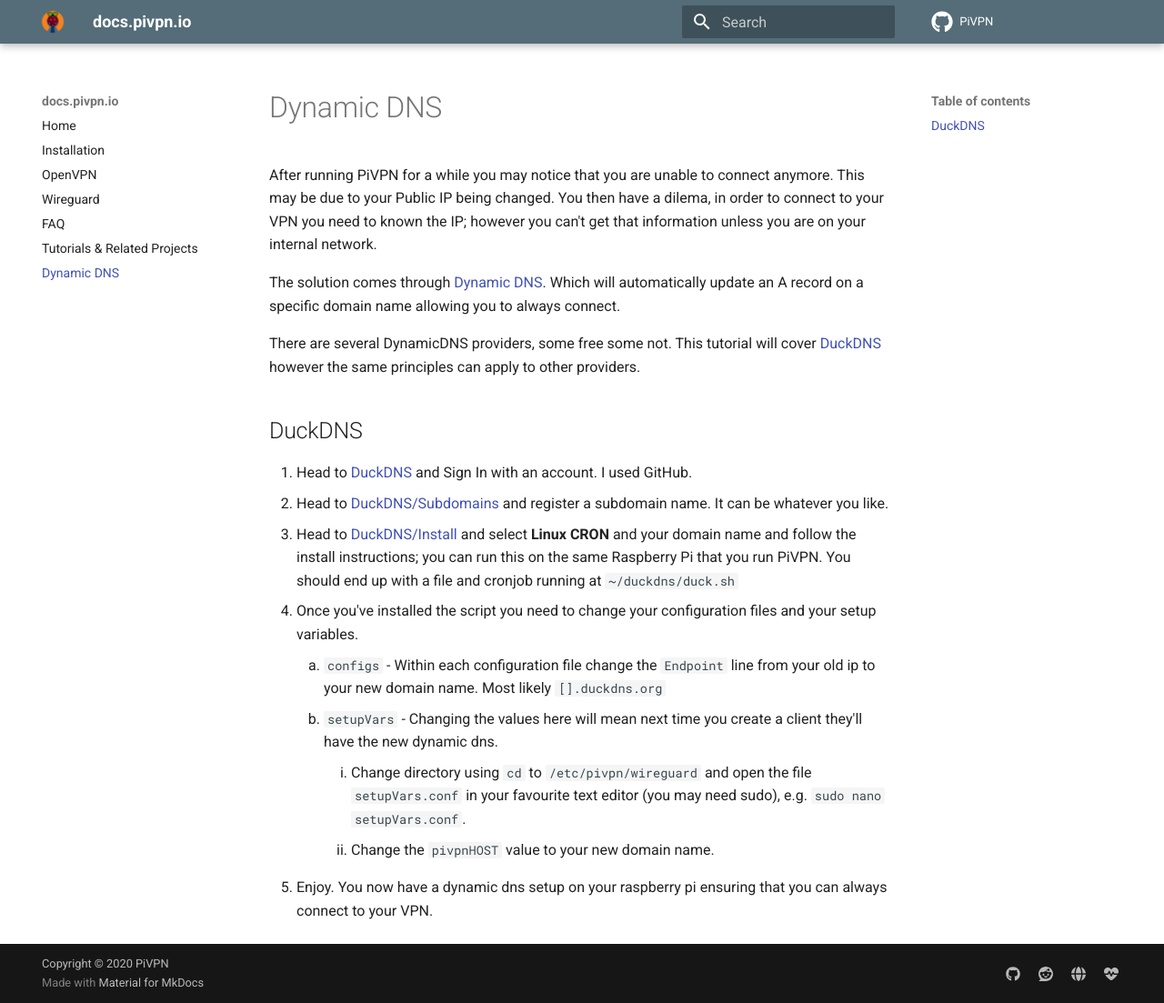
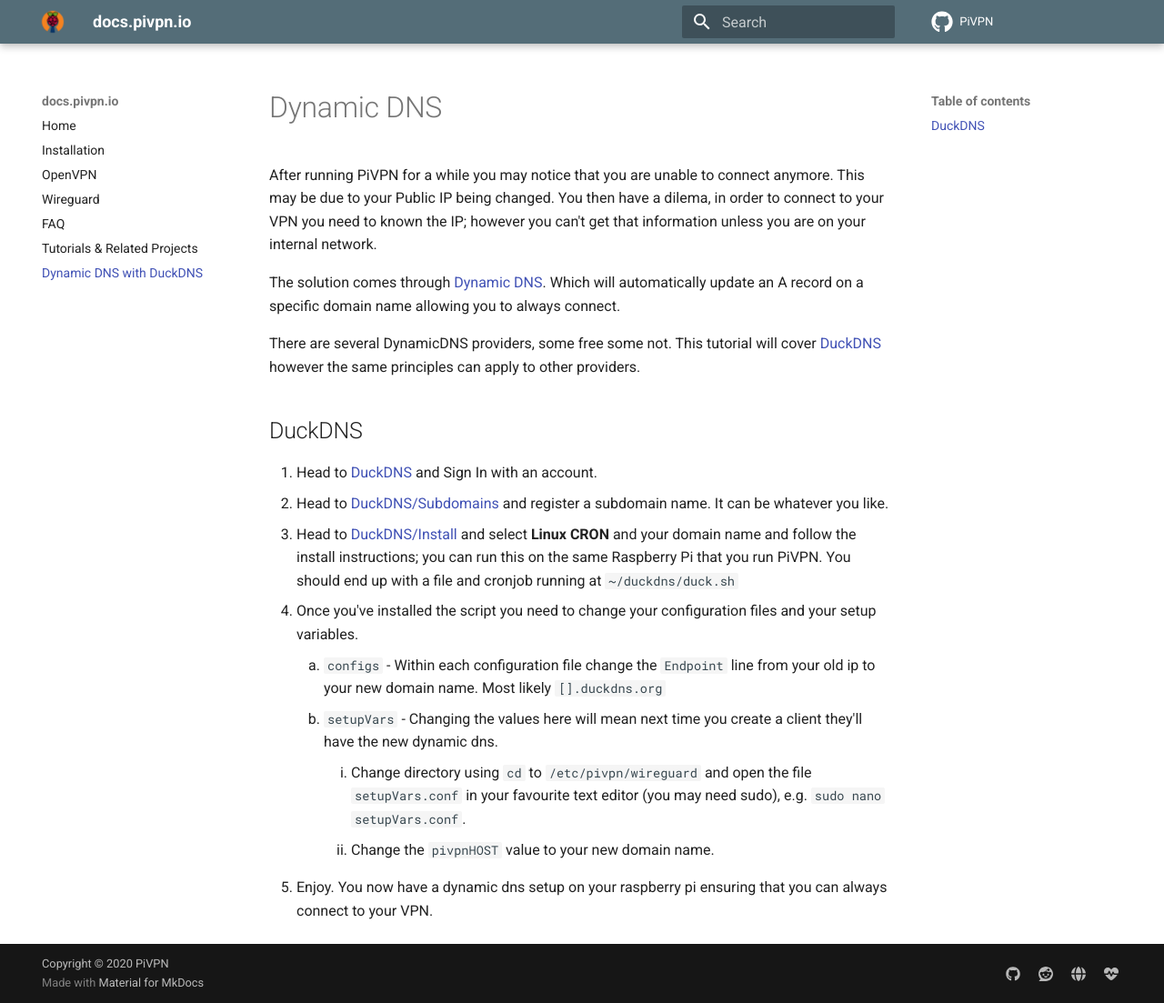
Before and after one commit to pivpn/docs, an MkDocs documentation site: the page built from docs/guides/dynamic-dns.md, in a window 1280 px wide and 1103 px high. Shown: the whole window at 91% size. Built offline with MkDocs 1.6.1 and Material for MkDocs 9.7.7, drawn with Linux system fonts in a browser that asks for light colours; comment, search, counter and statistics services are not loaded.

Commit message:
Added changes requested by 4s3ti

```diff
--- a/docs/guides/dynamic-dns.md
+++ b/docs/guides/dynamic-dns.md
@@ -1,4 +1,4 @@
-title: Dynamic DNS
+title: Dynamic DNS with DuckDNS
 summary: Setting up a dynamic dns so that your wireguard always connects.
 Authors: chriscn
 
@@ -10,7 +10,7 @@ The solution comes through [Dynamic DNS](https://en.wikipedia.org/wiki/Dynamic_D
 There are several DynamicDNS providers, some free some not. This tutorial will cover [DuckDNS](https://www.duckdns.org/) however the same principles can apply to other providers.
 
 ## DuckDNS
-1. Head to [DuckDNS](https://www.duckdns.org/) and Sign In with an account. I used GitHub.
+1. Head to [DuckDNS](https://www.duckdns.org/) and Sign In with an account.
 2. Head to [DuckDNS/Subdomains](https://www.duckdns.org/domains) and register a subdomain name. It can be whatever you like.
 3. Head to [DuckDNS/Install](https://www.duckdns.org/install.jsp) and select **Linux CRON** and your domain name and follow the install instructions; you can run this on the same Raspberry Pi that you run PiVPN. You should end up with a file and cronjob running at `~/duckdns/duck.sh`
 4. Once you've installed the script you need to change your configuration files and your setup variables.
```
